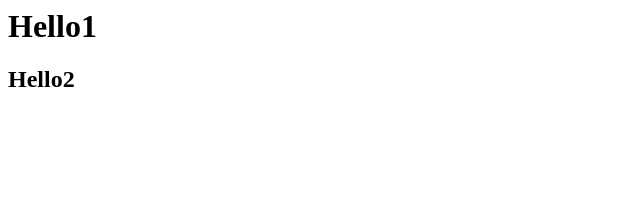
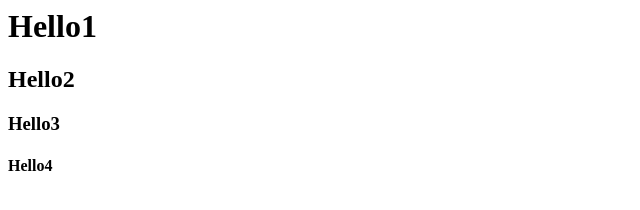
Before and after one commit to ranayoussef/TEAM_DEMO2, a plain HTML site: page index.html in a window 1280 px wide. Shown: the whole page, without its empty margins (0-640 px from the left). Drawn offline with Linux system fonts and the light colour scheme.

Commit message:
Added h3,h4

```diff
--- a/index.html
+++ b/index.html
@@ -1,2 +1,4 @@
 <h1>Hello1</h1>
 <h2>Hello2</h2>
+<h3>Hello3</h3>
+<h4>Hello4</h4>
```
